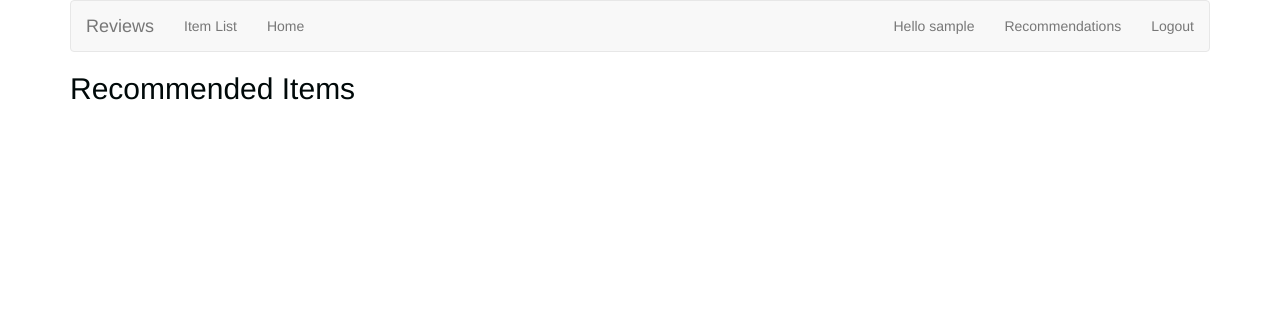
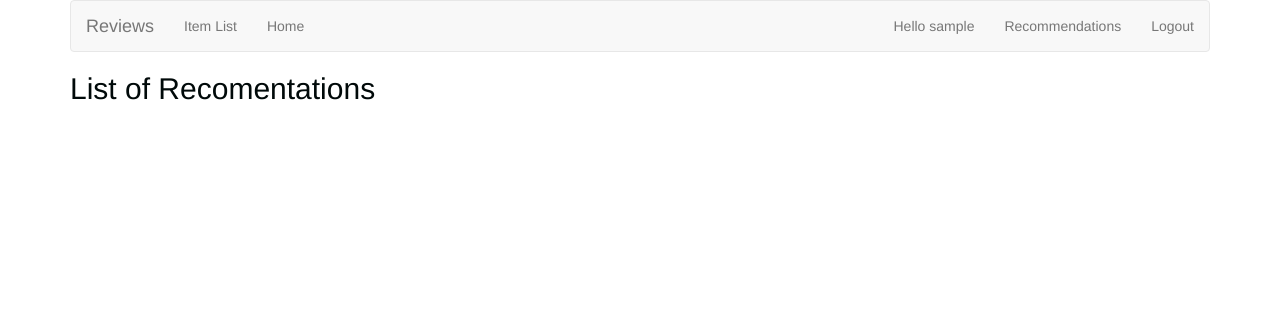
Before and after one commit to ronrest/reviews_app, a Django app: a page that uses reviews/templates/reviews/recommendations.html in a window 1280 px wide. Shown: the top 312 px of the page. Run offline with Django 3.2, Linux system fonts and the light colour scheme; a user stored in the database is signed in; tables that the repository leaves empty hold one stand-in row (values such as "Sample post"); some libraries are stand-ins or nearby versions.

Commit message:
RECOMMENDATIONS - changed the code for the page title

```diff
--- a/reviews/templates/reviews/recommendations.html
+++ b/reviews/templates/reviews/recommendations.html
@@ -1,7 +1,7 @@
 {% extends "reviews/base.html"%}
 
 {% block title %}
-<h2>Recommended Items</h2>
+<h2>{{page_title}}</h2>
 {% endblock %}
 
 
```
